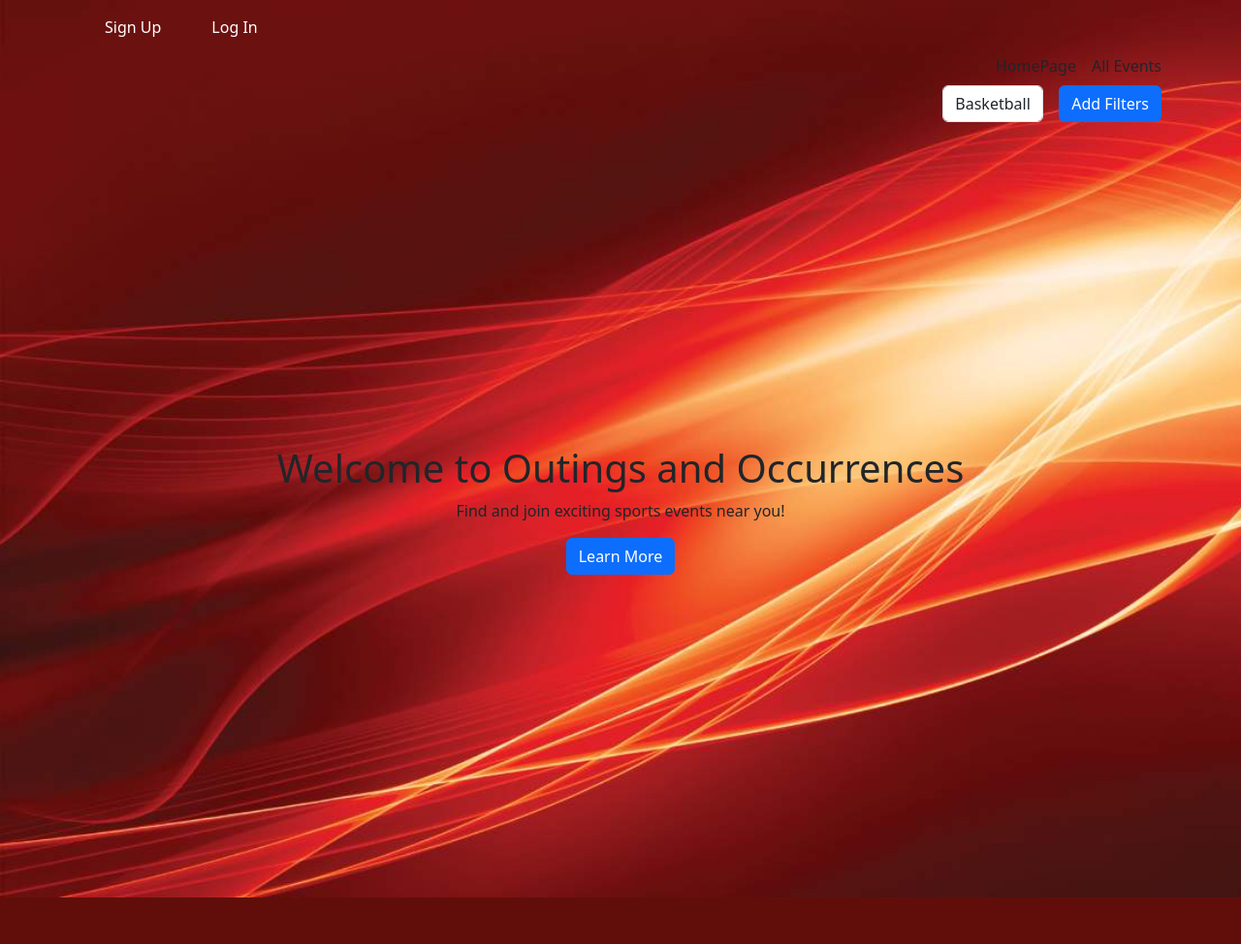
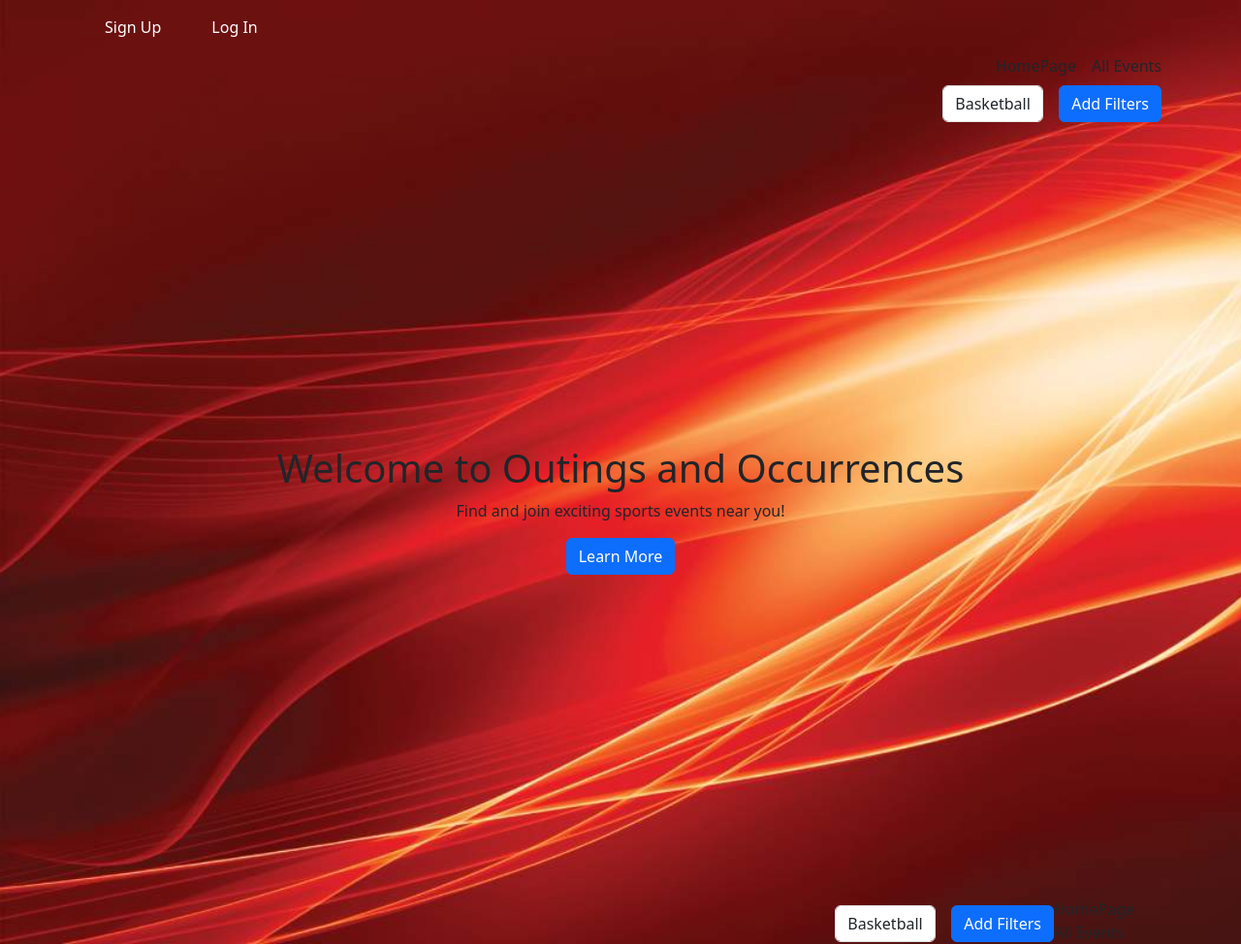
Before and after one commit to HoganBerens/outings, a Django app: page / in a window 1280 px wide. Shown: the whole page at 97% size. Before the commit the page ends 926 px from the top, so only its background shows below. Run offline with Django 4.2, Linux system fonts and the light colour scheme; data that the repository does not hold is empty; some libraries are stand-ins or nearby versions.

Commit message:
homepage save

```diff
--- a/main_app/templates/home.html
+++ b/main_app/templates/home.html
@@ -29,4 +29,27 @@
     </div>
 </div>
 
+<div class="container">
+    <nav class="d-flex justify-content-end align-items-start">
+        <form action="{% url 'filter_sport' %}" method="POST" class="form-inline mt-2">
+            {% csrf_token %}
+            <div class="form-group mr-3">
+                <select name="sport" class="form-control">
+                    <option>Basketball</option>
+                    <option>Baseball</option>
+                    <option>Football</option>
+                </select>
+            </div>
+            <button type="submit" class="btn btn-primary">Add Filters</button>
+        </form>
+        <div class="d-flex flex-column">
+            <div class="mr-3">HomePage</div>
+            <div>All Events</div>
+        </div>
+    </nav>
+
+    {% for event in events %}
+    <div>{{ event }}</div>
+    {% endfor %}
+</div>
 {% endblock %}
```
